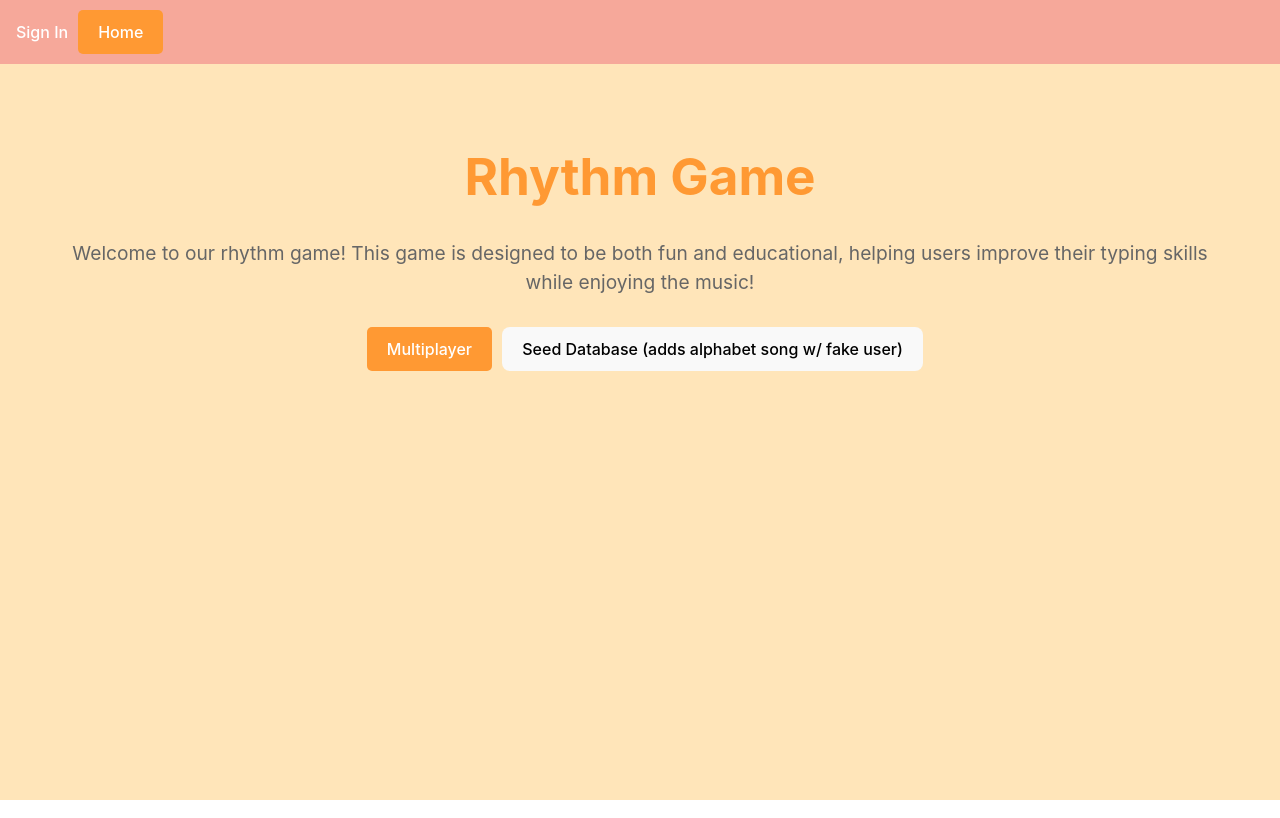
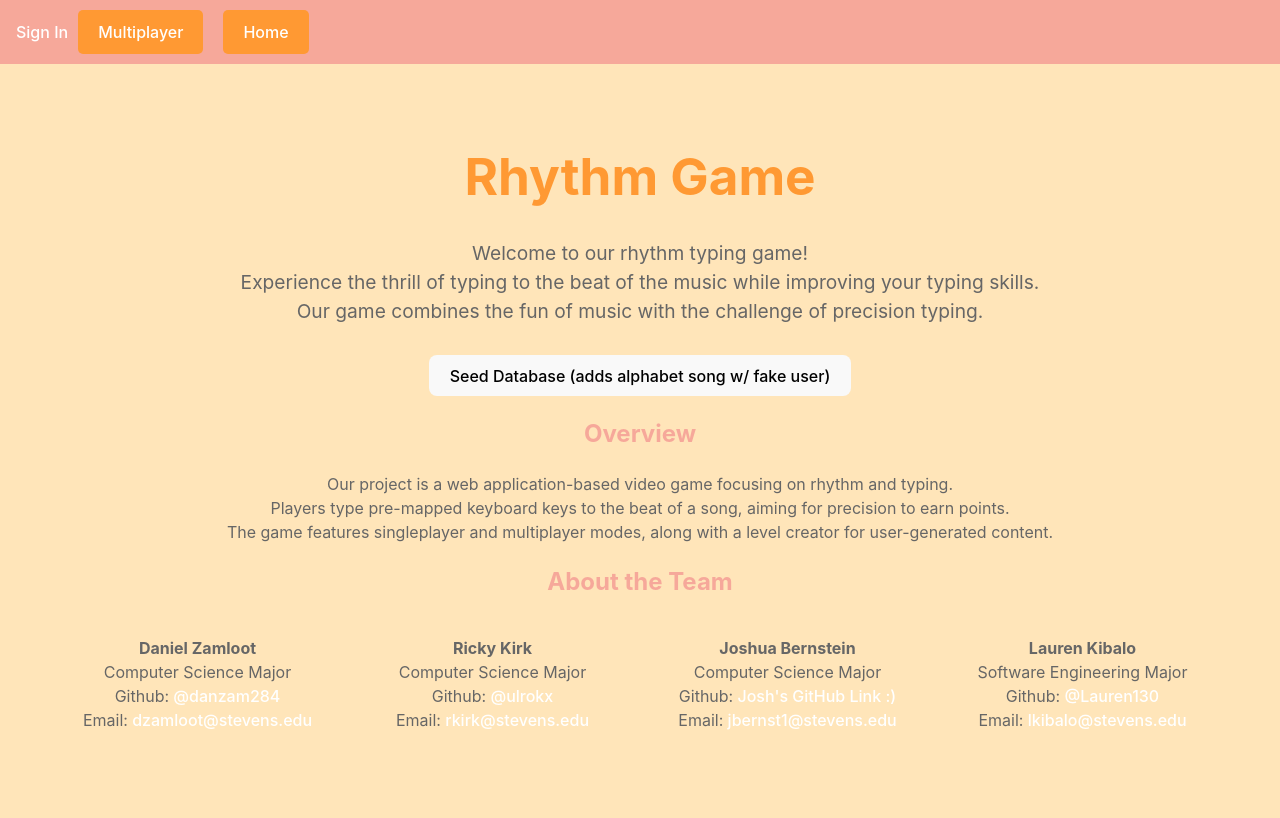
Before and after one commit to ulrokx/cs554-rhythm, a React (Vite) app in the folder web/: page / in a window 1280 px wide. Shown: the top 818 px of the page. Built offline with nearby package versions, Linux system fonts and the light colour scheme; no server answers.

Commit message:
Update css, Edit Home.jsx

```diff
--- a/web/src/App.css
+++ b/web/src/App.css
@@ -143,3 +143,14 @@ p {
 .error {
   color: red;
 }
+
+.about-team {
+  display: flex;
+  flex-wrap: wrap;
+  justify-content: space-between;
+}
+
+.team-member {
+  width: 25%;
+  margin-bottom: 20px;
+}
--- a/web/src/components/Home.jsx
+++ b/web/src/components/Home.jsx
@@ -44,19 +44,94 @@ function Home() {
       <div className="home-container">
         <h1 className="home-title">Rhythm Game</h1>
         <p className="home-description">
-          Welcome to our rhythm game! This game is designed to be both fun and
-          educational, helping users improve their typing skills while enjoying
-          the music!
-        </p>
-        <div className="button-container">
-          <Link className="home-game-button" to="/Multiplayer">
-            Multiplayer
-          </Link>
+        Welcome to our rhythm typing game!
+        <br />
+        Experience the thrill of typing to
+        the beat of the music while improving your typing skills.
+        <br />
+        Our game combines the fun
+        of music with the challenge of precision typing.
+      </p>
+
+      <div className="button-container">
           <button onClick={seed}>
             Seed Database (adds alphabet song w/ fake user)
           </button>
         </div>
+
+      <h2 className="overview-title">Overview</h2>
+      <p className="overview-description">
+         Our project is a web application-based video game focusing on rhythm and typing.
+        <br />
+        Players type pre-mapped keyboard
+        keys to the beat of a song, aiming for precision to earn points.
+        <br />
+        The game features singleplayer and multiplayer modes, along with a level
+        creator for user-generated content.
+      </p>
+
+        <h2>About the Team</h2>
+        <div className="about-team">
+        <div className="team-member">
+        <p>
+          <strong>Daniel Zamloot</strong>
+          <br />
+          Computer Science Major
+          <br />
+          Github:
+          <a href="https://github.com/danzam284" target="_blank"> @danzam284</a>
+          <br />
+          Email:
+          <a href="mailto:dzamloot@stevens.edu" target="_blank"> dzamloot@stevens.edu</a>
+        </p>
       </div>
+      <div className="team-member">
+        <p>
+          <strong>Ricky Kirk</strong>
+          <br />
+          Computer Science Major
+          <br />
+          Github:
+          <a href="https://github.com/ulrokx" target="_blank"> @ulrokx</a>
+          <br />
+          Email:
+          <a href="mailto:rkirk@stevens.edu" target="_blank"> rkirk@stevens.edu</a>
+        </p>
+      </div>
+      <div className="team-member">
+        <p>
+          <strong>Joshua Bernstein</strong>
+          <br />
+          Computer Science Major
+          <br />
+          Github:
+          <a href="https://github.com" target="_blank"> Josh's GitHub Link :)</a>
+          <br />
+          Email:
+          <a href="mailto:jbernst1@stevens.edu" target="_blank"> jbernst1@stevens.edu</a>
+        </p>
+      </div>
+      <div className="team-member">
+        <p>
+          <strong>Lauren Kibalo</strong>
+          <br />
+          Software Engineering Major
+          <br />
+          Github:
+          <a href="https://github.com/Lauren130" target="_blank"> @Lauren130</a>
+          <br />
+          Email:
+          <a href="mailto:lkibalo@stevens.edu" target="_blank"> lkibalo@stevens.edu</a>
+        </p>
+      </div>
+      </div>
+
+
+      </div>
+
+
+
+
     </>
   );
 }
--- a/web/src/components/RootLayout.jsx
+++ b/web/src/components/RootLayout.jsx
@@ -29,9 +29,15 @@ const RootLayout = () => {
         <SignedOut>
           <Link to="/sign-in">Sign In</Link>
         </SignedOut>
+
+        <Link className="home-game-button" to="/Multiplayer">
+            Multiplayer
+        </Link>
+
         <Link className="home-game-button" to="/">
-          Home
+            Home
         </Link>
+
       </nav>
       <main>
         <Outlet />
--- a/web/src/index.css
+++ b/web/src/index.css
@@ -33,6 +33,11 @@ h1 {
   line-height: 1.1;
 }
 
+h2 {
+  color: #f28c8caf
+}
+
+
 button {
   border-radius: 8px;
   border: 1px solid transparent;
@@ -59,7 +64,6 @@ nav {
   display: flex;
   flex-direction: row;
   justify-content: flex-start;
-  /* justify-content: space-between; */
   align-items: center;
   padding: 0 1rem;
 }
```
Also changed, not shown: web/src/components/NavBar.jsx (deleted, +0 -30 lines).
